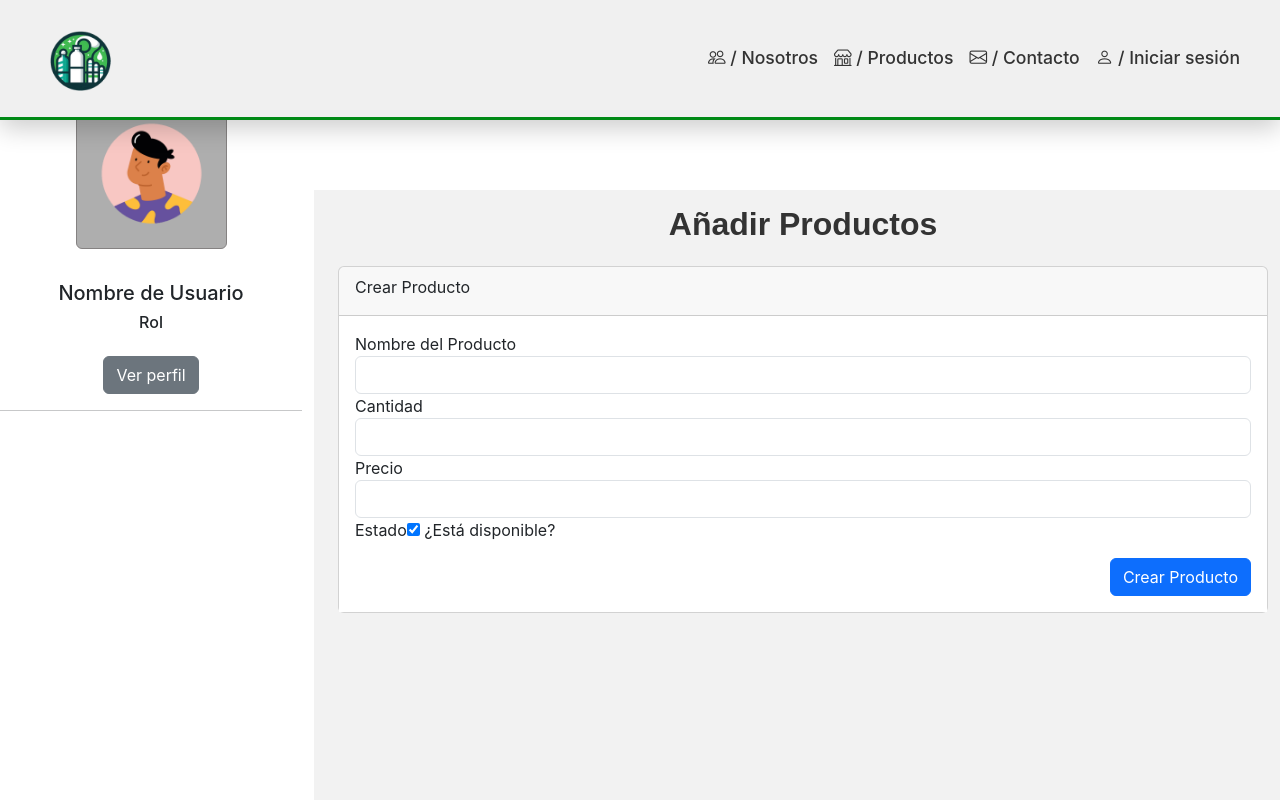
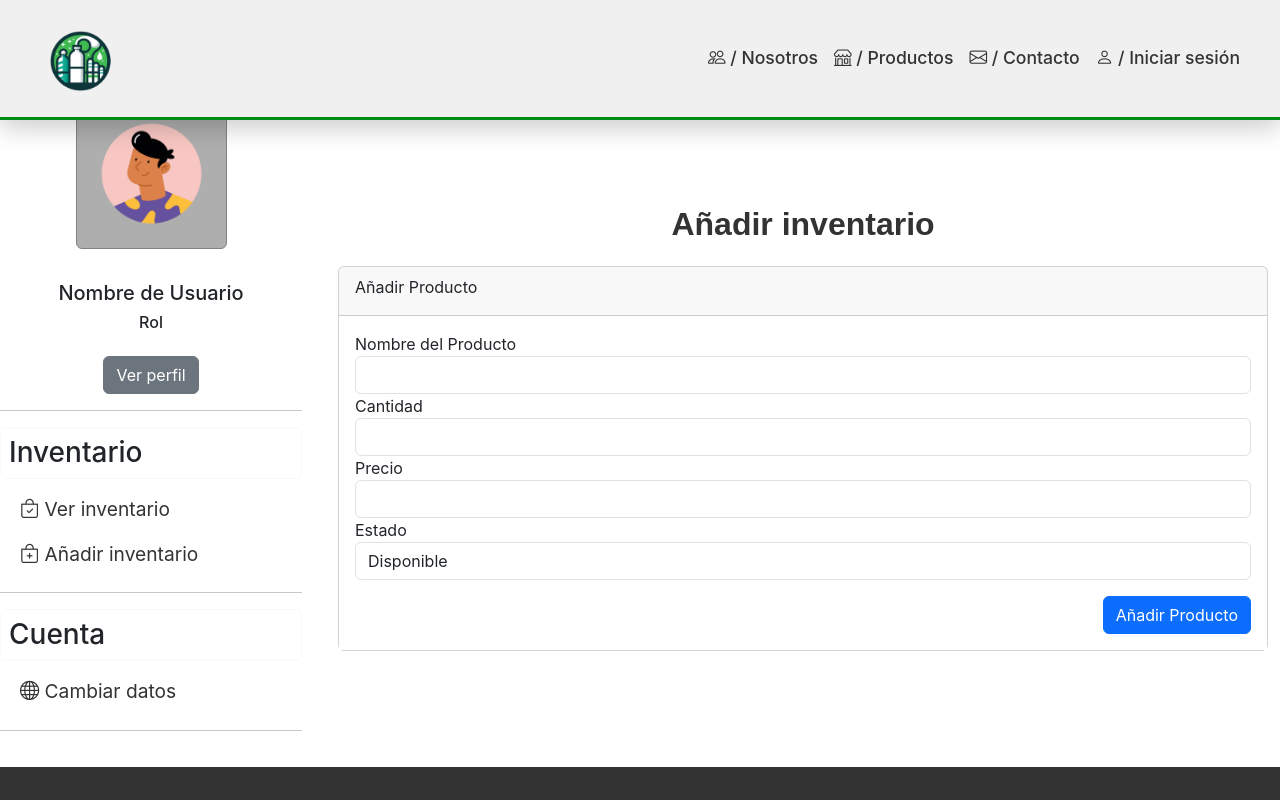
Before and after one commit to DanSRM02/React-Project, a React (Create React App) app: page /Inventory/Create in a window 1280 px wide. Shown: the top 800 px of the page. Built offline with nearby package versions, Linux system fonts and the light colour scheme.

Commit message:
Improve inventoryView

```diff
--- a/src/Components/Inventory/InventoryCreate.js
+++ b/src/Components/Inventory/InventoryCreate.js
@@ -8,8 +8,8 @@ const InventoryCreate = () => {
     const [nombreProducto, setNombreProducto] = useState('');
     const [quantity, setQuantity] = useState('');
     const [price, setPrice] = useState('');
-    const [state, setState] = useState(true);  // Suponiendo que el estado es un booleano (activo/inactivo)
-    const [showProfile, setShowProfile] = useState(false); // Agregado el estado de showProfile
+    const [state, setState] = useState('Disponible');  // Usando un string para las opciones de estado
+    const [showProfile, setShowProfile] = useState(false);
 
     const handleSubmit = async (e) => {
         e.preventDefault();
@@ -19,7 +19,7 @@ const InventoryCreate = () => {
             name: nombreProducto,
             quantity: quantity,
             price: price,
-            state: state,  // Asegúrate de manejar correctamente el estado (activo/inactivo)
+            state: state,  // Usamos el valor seleccionado en el dropdown
         };
 
         try {
@@ -34,7 +34,6 @@ const InventoryCreate = () => {
         <PlantillaUno>
             <div className="row">
                 <div className="col-md-3 menu">
-                    {/* Menú lateral */}
                     <div className="imgrol text-center mt-2 mb-3">
                         <img className="rounded img-fluid" src={UserPicture1} alt="Usuario1" />
                     </div>
@@ -51,19 +50,41 @@ const InventoryCreate = () => {
                             Ver perfil
                         </button>
                     </div>
-                    {/* Menú adicional */}
+                    <hr />
+                    <h3 className="border border-light rounded p-2">Inventario</h3>
+                    <ul className="navbar-nav">
+                        <li className="nav-item">
+                            <a className="nav-link" href="/Inventory/Home">
+                                <i className="bi bi-bag-check"></i> Ver inventario
+                            </a>
+                        </li>
+                        <li className="nav-item">
+                            <a className="nav-link" href="/inventarios/Create">
+                                <i className="bi bi-bag-plus"></i> Añadir inventario
+                            </a>
+                        </li>
+                    </ul>
+                    <hr />
+                    <h3 className="mt-3 border border-light rounded p-2">Cuenta</h3>
+                    <ul className="navbar-nav">
+                        <li className="nav-item">
+                            <a className="nav-link" href="/data-change">
+                                <i className="bi bi-globe"></i> Cambiar datos
+                            </a>
+                        </li>
+                    </ul>
                     <hr />
                 </div>
 
                 {/* Contenido principal */}
-                <div className="col-md-9 cuerpocontenido">
-                    <h1 className="text-center seccion-titulo">Añadir Productos</h1>
+                <div className="col-md-9" style={{ marginTop: '100px' }}>
+                    <h1 className="text-center seccion-titulo">Añadir inventario</h1>
                     <div className="container-fluid">
                         <div className="row">
                             <div className="col-md-12">
                                 <div className="card card-default">
                                     <div className="card-header" style={{ display: 'flex', justifyContent: 'space-between', alignItems: 'center' }}>
-                                        <span className="card-title">Crear Producto</span>
+                                        <span className="card-title">Añadir Producto</span>
                                     </div>
                                     <div className="card-body bg-white">
                                         <form onSubmit={handleSubmit} role="form">
@@ -103,16 +124,19 @@ const InventoryCreate = () => {
                                             </div>
                                             <div className="form-group">
                                                 <label htmlFor="state">Estado</label>
-                                                <input
-                                                    type="checkbox"
+                                                <select
                                                     id="state"
-                                                    checked={state}
-                                                    onChange={(e) => setState(e.target.checked)}
-                                                />
-                                                <span> ¿Está disponible?</span>
+                                                    className="form-control"
+                                                    value={state}
+                                                    onChange={(e) => setState(e.target.value)}
+                                                >
+                                                    <option value="Disponible">Disponible</option>
+                                                    <option value="Agotado">Agotado</option>
+                                                    <option value="En espera">En espera</option>
+                                                </select>
                                             </div>
                                             <div className="mt-3" style={{ textAlign: 'right' }}>
-                                                <button type="submit" className="btn btn-primary">Crear Producto</button>
+                                                <button type="submit" className="btn btn-primary">Añadir Producto</button>
                                             </div>
                                         </form>
                                     </div>
--- a/src/Components/Inventory/InventoryForm.js
+++ b/src/Components/Inventory/InventoryForm.js
@@ -51,10 +51,10 @@ const InventoryForm = () => {
                     </ul>
                     <hr />
                 </div>
-
-                <div className="col-md-9 cuerpocontenido">
-                    <h1 className="text-center seccion-titulo">Lista De Domicilios</h1>
-                    <p className="text-center seccion-texto">Aquí puedes ver la lista de domiciliarios</p>
+                <div className="col-md-9" style={{ marginTop: '100px' }}>
+                    <h1 className="text-center seccion-titulo">Inventario</h1>
+                    <p className="text-center seccion-texto">Aquí puedes agregar productos
+                    </p>
                     <div className="row p-1">
                         <div className="col-md-12">
                             <h1>{false ? 'Editar Producto' : 'Nuevo Producto'}</h1>
@@ -62,10 +62,6 @@ const InventoryForm = () => {
                                 <div className="mb-3">
                                     <label htmlFor="nombreProducto" className="form-label">Nombre del Producto</label>
                                     <input type="text" className="form-control" id="nombreProducto" name="nombreProducto" required />
-                                </div>
-                                <div className="mb-3">
-                                    <label htmlFor="productID" className="form-label">ID del Producto</label>
-                                    <input type="number" className="form-control" id="productID" name="productID" required />
                                 </div>
                                 <div className="mb-3">
                                     <label htmlFor="cantidad" className="form-label">Cantidad</label>
--- a/src/Styles/Footer.css
+++ b/src/Styles/Footer.css
@@ -2,6 +2,7 @@
 
 footer {
     min-height: 500px;
+    margin-bottom: 100px;
   }
 
   .footer-logo {
--- a/src/Styles/user.css
+++ b/src/Styles/user.css
@@ -6,7 +6,6 @@
     top: 0;
     width: 100%;
     z-index: 100;
-
 }
 
 .navbar-collapse {
@@ -64,7 +63,7 @@
     padding-left: 10px;
 }
 
-/* Contenido col-9*/
+/* Contenido col-9 */
 .cuerpocontenido {
     background-color: #f2f2f2;
     position: relative;
@@ -77,14 +76,12 @@
     padding: 15px;
 }
 
+/* Asegura que el texto se vea en .card-body */
 .card-body:hover {
     background-color: #008A16;
     transition: 0.3s all ease-out;
     border-radius: 10px;
     cursor: pointer;
-    && {
-        color: #fff ;
-    }
 }
 
 /* Estilos Generales */
@@ -200,7 +197,7 @@ footer {
         display: none;
     }
 
-       .nav-link{
+    .nav-link {
         text-align: center;
     }
 }
--- a/src/api/axios.js
+++ b/src/api/axios.js
@@ -1,4 +1,4 @@
-// src/api/axios.js
+
 import axios from 'axios';
 
 const axiosInstance = axios.create({
```
Also changed, not shown: src/Components/Inventory/InventoryHome.js (+44 -22 lines). Lines whose indentation alone changed are shown as unchanged.
